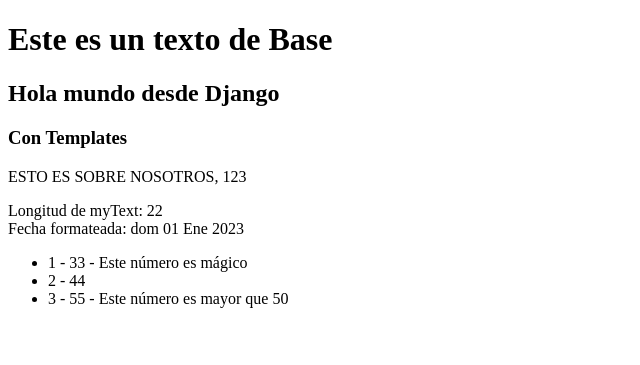
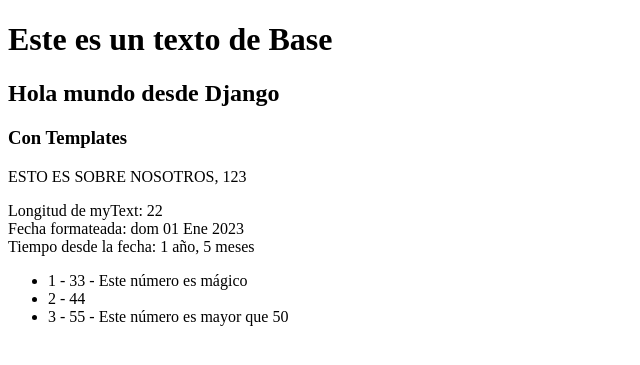
Before and after one commit to Eduardo-P/pw2-Teoria-Django, a Django app: page / in a window 1280 px wide. Shown: the part 88-453 px from the top of the page, without its empty margins (0-640 px from the left). Run offline with Django 5.2, Linux system fonts and the light colour scheme.

Commit message:
Aplicando el filtro 'timesince' que devuelve el tiempo transcurrido desde la fecha dada '01/01/2023 a las 12:00'

```diff
--- a/listaContactos/templates/home.html
+++ b/listaContactos/templates/home.html
@@ -17,6 +17,8 @@
             Longitud de myText: {{ myText|length }}
             <br>
             Fecha formateada: {{ myDate|date:"D d M Y" }}
+            <br>
+            Tiempo desde la fecha: {{ myDate|timesince }}
         </p>
         <ul>
             {% for myItem in myList %}
```
